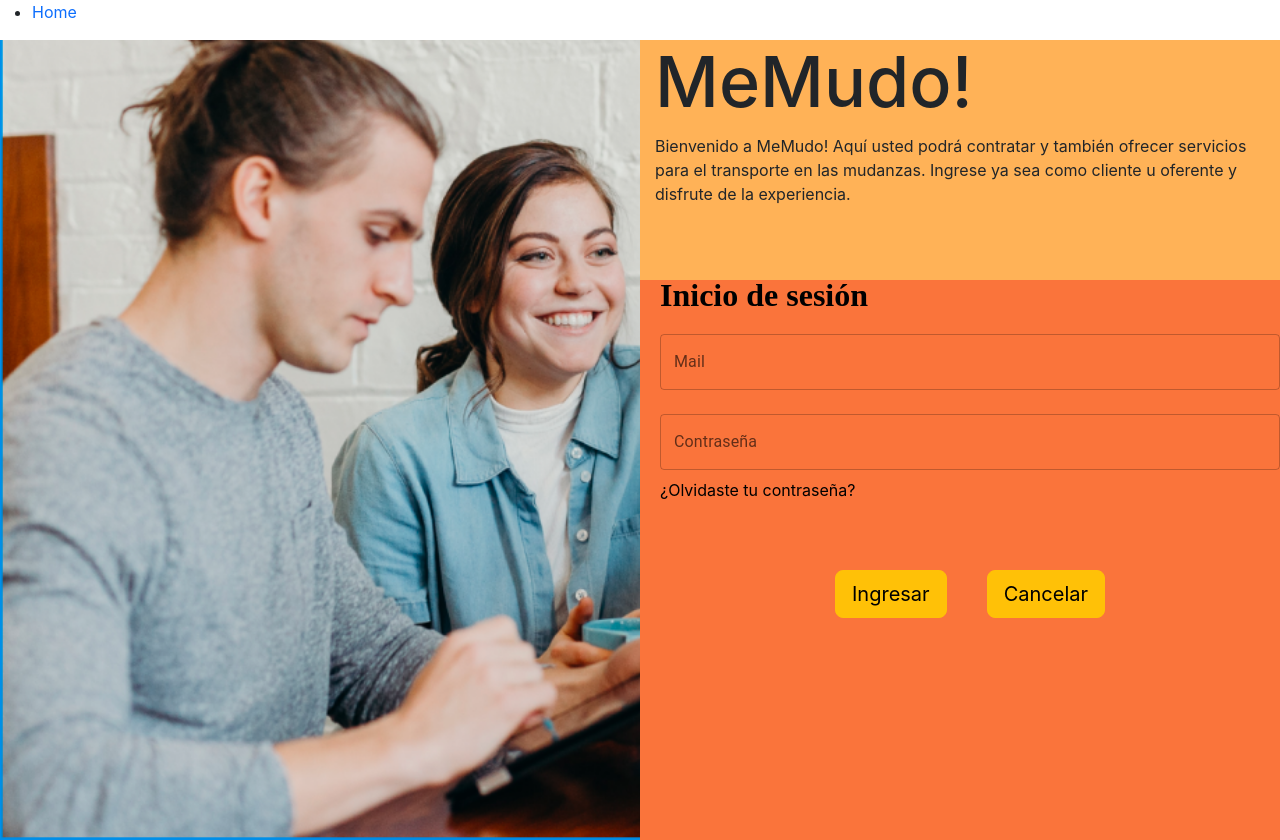
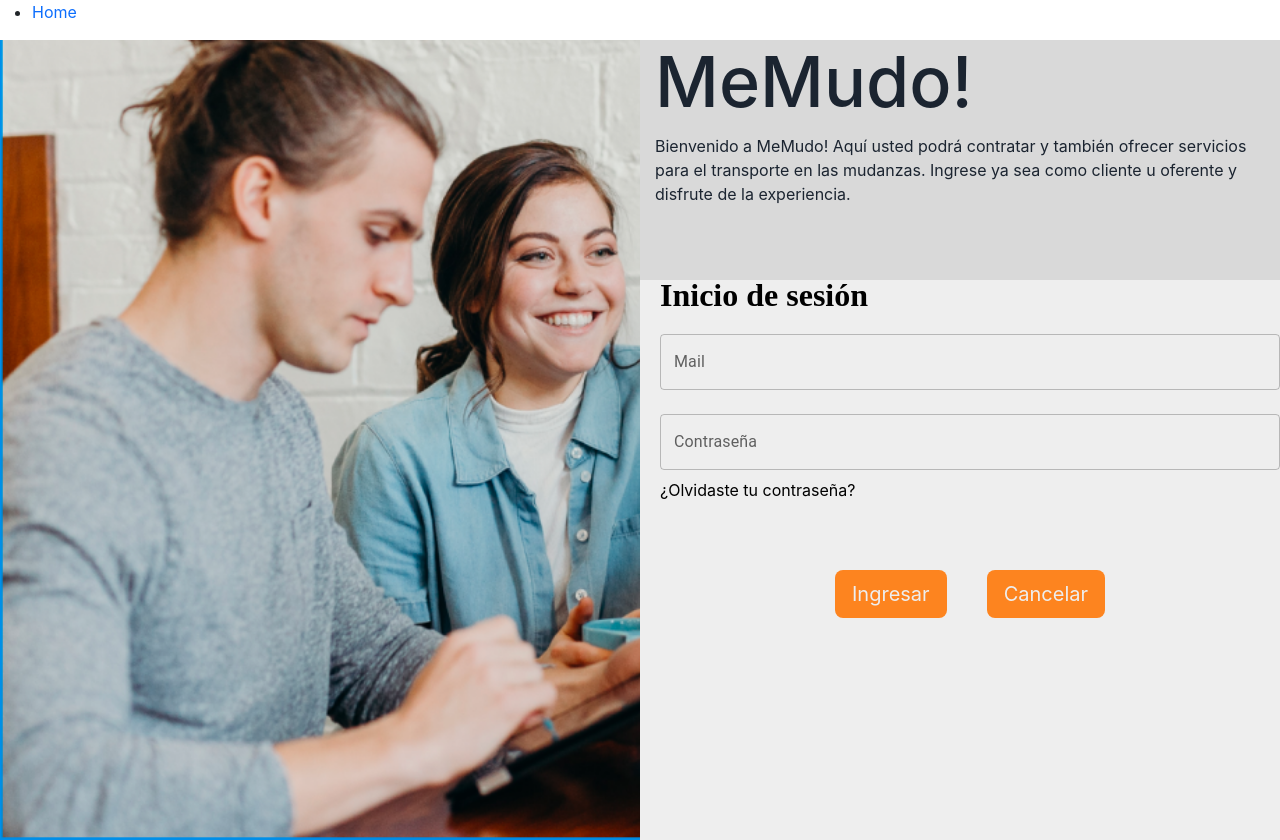
Before and after one commit to IgnacioSorgentini/Web-Mudanzas-FrontEnd, a React (Create React App) app: page / in a window 1280 px wide. Both pictures are taken after a click on the button "Iniciar sesion". Built offline with nearby package versions, Linux system fonts and the light colour scheme.

Commit message:
Cambiando los colores de la pagina principal

```diff
--- a/src/pages/InicioSesion/InicioSesion.css
+++ b/src/pages/InicioSesion/InicioSesion.css
@@ -20,7 +20,7 @@
     width: 100%;
     max-width: 50%;
     min-height: 65%;
-    background-color: #FA743B;
+    background-color: #EEEEEE;
     border-width: 1px;
     z-index: 11;
     padding-left: 20px;
--- a/src/pages/InicioSesion/InicioSesion.jsx
+++ b/src/pages/InicioSesion/InicioSesion.jsx
@@ -56,10 +56,10 @@ function InicioSesion(props){
                     {error == 0 && <Alert variant="filled" severity="error">Los datos ingresados no son correctos</Alert>}
                     <br/>
                     <div className="caja-botones">
-                        <button className="boton btn btn-warning btn-lg" onClick={comprobarUsuario}>
+                        <button className="boton btn btn-lg" style={{backgroundColor:"#FD841F", color:"#EEEEEE"}} onClick={comprobarUsuario}>
                             Ingresar
                         </button>
-                        <button className="boton btn btn-warning btn-lg" onClick={() => props.setTrigger(false)}>
+                        <button className="boton btn btn-lg" style={{backgroundColor:"#FD841F", color:"#EEEEEE"}} onClick={() => props.setTrigger(false)}>
                             Cancelar
                         </button>
                     </div>
--- a/src/pages/Principal/Principal.css
+++ b/src/pages/Principal/Principal.css
@@ -5,7 +5,7 @@
 }
 
 .App{
-    background-color: #FA743B;
+    background-color: #EEEEEE;
 }
 
 .contenedor-general{
@@ -48,7 +48,7 @@ h1{
 
 .spikes {
     position: relative;
-    background: #FFB257;
+    background: #D9D9D9;
     height: 30vh;
   }
   .spikes::after {
@@ -61,6 +61,6 @@ h1{
     display: block;
     height: 25px;
     background-size: 25px 100%;
-    background-image: linear-gradient(135deg, #FFB257 25%, transparent 25%), linear-gradient(225deg, #FFB257 25%, transparent 25%);
+    background-image: linear-gradient(135deg, #D9D9D9 25%, transparent 25%), linear-gradient(225deg, #D9D9D9 25%, transparent 25%);
     background-position: 0 0;
   }
--- a/src/pages/Principal/Principal.jsx
+++ b/src/pages/Principal/Principal.jsx
@@ -22,18 +22,18 @@ function App() {
       <div className="app-derecha">
           <section class="spikes">
             <div className="app-titulo">
-              <h1>MeMudo!</h1>
+              <h1 style={{color:"#1B2430"}}>MeMudo!</h1>
             </div>
-            <div className="app-descripcion">
+            <div className="app-descripcion" style={{color:"#1B2430"}}>
               Bienvenido a MeMudo! Aquí usted podrá contratar y también ofrecer servicios para el transporte en las mudanzas. Ingrese ya sea como cliente u oferente y disfrute de la experiencia.
             </div>
           </section>
           <div className="app-botones">
             <div style={{minWidth:"50%"}}>
-              <button type="button" class="btn btn-warning btn-lg btn-block w-100" onClick={() => setButtonPopupIniciarSesion(true)}>Iniciar sesion</button>
+              <button type="button" class="btn btn-lg btn-block w-100" style={{backgroundColor:"#FD841F", color:"#EEEEEE"}} onClick={() => setButtonPopupIniciarSesion(true)}>Iniciar sesion</button>
             </div>
             <div style={{minWidth:"50%"}}>
-              <button type="button" class="btn btn-warning btn-lg btn-block w-100" onClick={() => setButtonPopupRegistrarse(true)}>Registrarse</button>
+              <button type="button" class="btn btn-lg btn-block w-100" style={{backgroundColor:"#FD841F", color:"#EEEEEE"}} onClick={() => setButtonPopupRegistrarse(true)}>Registrarse</button>
             </div>
           </div>
       </div>
--- a/src/pages/RecuperacionContraseña/RecuperacionContraseña.css
+++ b/src/pages/RecuperacionContraseña/RecuperacionContraseña.css
@@ -20,7 +20,7 @@
     width: 100%;
     max-width: 50%;
     min-height: 65%;
-    background-color: #FA743B;
+    background-color: #EEEEEE;
     border-width: 1px;
     z-index: 11;
     padding-left: 20px;
--- a/src/pages/RecuperacionContraseña/RecuperacionContraseña.jsx
+++ b/src/pages/RecuperacionContraseña/RecuperacionContraseña.jsx
@@ -57,8 +57,8 @@ function RecuperacionContraseña(props){
                     <h3 className="titleCambioContraseña"> Cambio de contraseña </h3>
                     <TextField id="outlined-basic" label="¿Como se llama la calle donde viviste por primera vez?" variant="outlined" margin="normal" onChange={handleRespuestaPreguntaChange} fullWidth size="small" />
                     {validarPregunta == 1 && <div className="contenedorErrorRegistro"><text className="errorRegistro">La respuesta no es correcta</text></div>}
-                    <button className="botonCambioPass btn btn-large btn-warning" onClick={verificaciones}>
-                        CONFIRMAR
+                    <button className="botonCambioPass btn btn-lg" style={{backgroundColor:"#FD841F", color:"#EEEEEE"}} onClick={verificaciones}>
+                        Confirmar
                     </button>
 
                     {validarPregunta === 0 &&  <div>
@@ -66,8 +66,8 @@ function RecuperacionContraseña(props){
                     <TextField id="outlined-password-input" label="Confirme contraseña" type="password" autoComplete="current-password" margin="normal" onChange={handleReingresoChange} fullWidth size="small" />
                     </div>}
                     {error == 0 && <div className="contenedorErrorRegistro"><text className="errorRegistro">Las contraseñas no coinciden o esta en blanco</text></div>}
-                    <button className="botonCambioPass btn btn-large btn-warning" onClick={() => props.setTrigger(false)}>
-                        CANCELAR
+                    <button className="botonCambioPass btn btn-lg" style={{backgroundColor:"#FD841F", color:"#EEEEEE"}} onClick={() => props.setTrigger(false)}>
+                        Cancelar
                     </button>
                 </div>
             </div>
--- a/src/pages/Registro/Registro.css
+++ b/src/pages/Registro/Registro.css
@@ -20,7 +20,7 @@
     width: 100%;
     max-width: 50%;
     min-height: 65%;
-    background-color: #FA743B;
+    background-color: #EEEEEE;
     border-width: 1px;
     z-index: 11;
     padding-left: 20px;
--- a/src/pages/Registro/Registro.jsx
+++ b/src/pages/Registro/Registro.jsx
@@ -114,7 +114,7 @@ function Registro(props) {
                                     <TextField id="outlined-basic" label="Mail personal o de la empresa" variant="outlined" onChange={handleMailChange} margin="normal" fullWidth />
                                     {error == 2 && <Alert variant="filled" severity="error">El mail indicado ya se encuentra registrado</Alert>}
                                     {error == 3 && <Alert variant="filled" severity="error">El mail indicado no esta en el formato correcto o se encuentra vacio</Alert>}
-                                    <TextField label="Numero de telefono para el contacto" id="outlined-start-adornment" sx={{ m: 1, width: '25ch' }} InputProps={{startAdornment: <InputAdornment position="start">+54 9</InputAdornment>,}} margin="normal" fullWidth />
+                                    <TextField label="Numero de telefono" id="outlined-start-adornment" sx={{ m: 1, width: '25ch' }} InputProps={{startAdornment: <InputAdornment position="start">+54 9</InputAdornment>,}} margin="normal" fullWidth />
                                     <TextField id="outlined-password-input" label="Contraseña" type="password" autoComplete="current-password" onChange={handlePasswordChange} margin="normal" fullWidth />
                                     <TextField id="outlined-password-input" label="Confirme su contraseña" type="password" autoComplete="current-password" onChange={handleReingresoChange} margin="normal" fullWidth />
                                     {error == 0 && <Alert variant="filled" severity="error">Las contraseñas no coinciden</Alert>}
@@ -131,10 +131,10 @@ function Registro(props) {
                                     </Dropdown>
                                     <TextField id="outlined-basic" label="Respuesta" variant="outlined" onChange={handleRespuestaPreguntaChange} margin="normal" fullWidth />
                                     <div className="botones-registro">
-                                        <button className="botonRegistro btn btn-lg btn-warning" onClick={verificaciones} >
+                                        <button className="botonRegistro btn btn-lg" style={{backgroundColor:"#FD841F", color:"#EEEEEE"}} onClick={verificaciones} >
                                             Confirmar
                                         </button>
-                                        <button className="botonRegistro btn btn-lg btn-warning" onClick={() => props.setTrigger(false)}>
+                                        <button className="botonRegistro btn btn-lg" style={{backgroundColor:"#FD841F", color:"#EEEEEE"}} onClick={() => props.setTrigger(false)}>
                                             Cancelar
                                         </button>
                                     </div>
@@ -167,10 +167,10 @@ function Registro(props) {
                                     </Dropdown>
                                     <TextField id="outlined-basic" label="Respuesta" variant="outlined" onChange={handleRespuestaPreguntaChange} margin="normal" fullWidth />
                                     <div className="botones-registro">
-                                        <button className="botonRegistro btn btn-lg btn-warning" onClick={verificaciones} >
+                                        <button className="botonRegistro btn btn-lg" style={{backgroundColor:"#FD841F", color:"#EEEEEE"}} onClick={verificaciones} >
                                             Confirmar
                                         </button>
-                                        <button className="botonRegistro btn btn-lg btn-warning" onClick={() => props.setTrigger(false)}>
+                                        <button className="botonRegistro btn btn-lg" style={{backgroundColor:"#FD841F", color:"#EEEEEE"}} onClick={() => props.setTrigger(false)}>
                                             Cancelar
                                         </button>
                                     </div>
```
